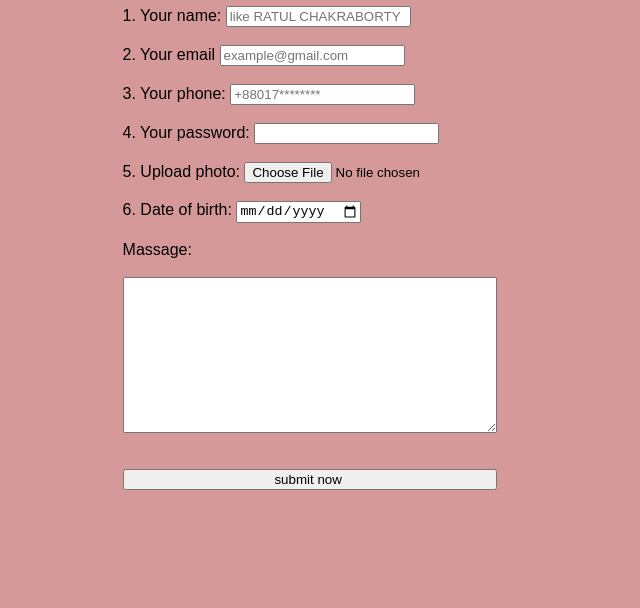
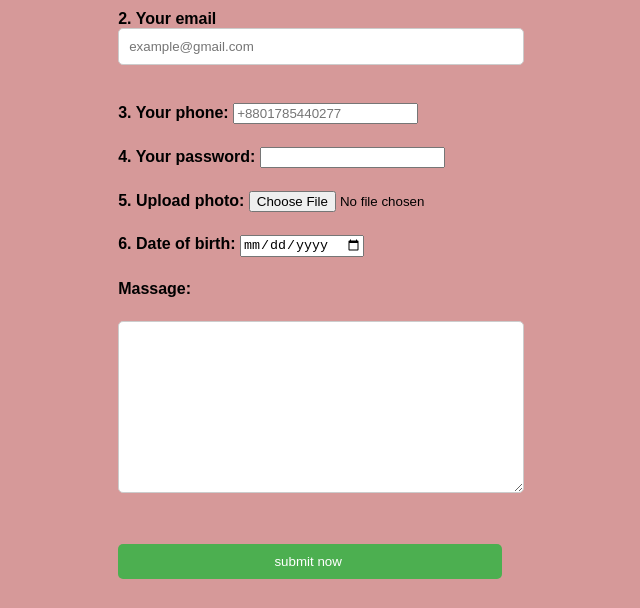
Before and after one commit to ratulchoron/form-photo, a plain HTML site: page index.html in a window 1280 px wide. Shown: the part 192-800 px from the top of the page, without its empty margins (330-970 px from the left). Drawn offline with Linux system fonts and the light colour scheme.

Commit message:
added more css styles

```diff
--- a/index.html
+++ b/index.html
@@ -20,19 +20,19 @@
             </h1>
             <form >
 
-                <label for=""> 1. Your name:
+                <label for="name"> 1. Your name:
                     <input type="text"  placeholder="like RATUL CHAKRABORTY"    >
                 </label>
                 <br>
-                 <label for="">
+                 <label for="email">
                   2. Your email
                   <input type="email" placeholder="example@gmail.com">
                 </label>
                 <br>
 
 
-                <label for="">3. Your phone:
-                    <input type="number"  placeholder="+88017********">
+                <label for="number">3. Your phone:
+                    <input type="number"  placeholder="+8801785440277" >
                 </label>
                 <br>
                  <label for="">4. Your password:
@@ -44,7 +44,7 @@
                 </label>
                 <br>
                 <label for=""> 6. Date of birth:
-                    <input type="date" >
+                    <input type="date">
                 </label><br>
                 <label > Massage:</label><br>
                 <textarea name="Massage" id="Massage" cols="30" rows="10"></textarea><br><br>
--- a/styels/from.css
+++ b/styels/from.css
@@ -17,3 +17,41 @@ body{ font-family: Arial, Helvetica, sans-serif;
 form{display: flex;
     flex-direction: column;
     }
+
+
+
+
+    label {
+        margin-bottom: 5px;
+        font-weight: bold;
+    }
+
+    input[type="text"],
+    input[type="email"],
+    input [type="number"],
+    input  [type="password" ],
+    input  [type="file" ],
+    input  [type="date" ],
+
+    textarea {
+        width: 100%;
+        padding: 10px;
+        margin-bottom: 15px;
+        border: 1px solid #ccc;
+        border-radius: 5px;
+    }
+
+    input[type="submit"]
+
+    {
+        background-color: #4CAF50;
+        color: white;
+        padding: 10px;
+        border: none;
+        border-radius: 5px;
+        cursor: pointer;
+    }
+
+    input[type="submit"]:hover {
+        background-color: #45a049;
+    }
```
